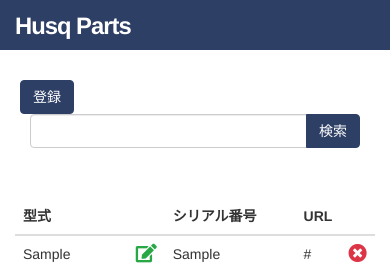
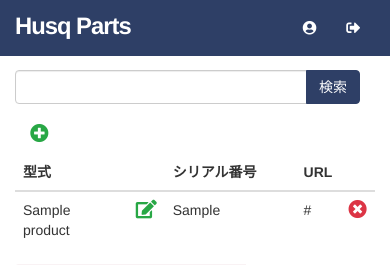
Before and after one commit to Tadakiyo-Hirano/Shipping-Label-Semi-Automatic-Input-System, a Rails app: page /products in a window 390 px wide. Shown: the top 265 px of the page. Run offline with Rails 7, Linux system fonts and the light colour scheme; a user stored in the database is signed in; tables that the repository leaves empty hold one stand-in row (values such as "Sample post"); style sheets or scripts are compiled from the project's sources; some libraries are stand-ins or nearby versions.

Commit message:
編集画面view修正

```diff
--- a/app/assets/stylesheets/custom.scss
+++ b/app/assets/stylesheets/custom.scss
@@ -16,11 +16,58 @@
   }
 }
 
+@media screen and (min-width:480px) {
+  /*　for iPhone Landscape　(iPhone 横)　*/
+
+}
+@media screen and (min-width:768px) and ( max-width:1024px) {
+  /*　for iPad 　*/
+  .pc-display {
+    display: none;
+  }
+}
+@media screen and (min-width:1024px) {
+  /*　for PC　*/
+  .mobile-display {
+    display: none;
+  }
+}
+
+.gnav {
+  flex-direction: column;
+}
+
+nav .pc-display li {
+  list-style: none;
+  float: left;
+  line-height: 50px;
+  margin-right: 20px;
+}
+
+nav .pc-display li a:hover {
+  text-decoration: none;
+}
+
 .navbar-right {
   a {
     color: #fff;
   }
   background-color: #2E3F66;
+}
+
+nav ul.mobile-display {
+  float: right;
+}
+
+
+nav .mobile-display li {
+  list-style: none;
+  float: left;
+  margin: 10px 30px 0 0;
+}
+
+nav .mobile-display li a:hover {
+  text-decoration: none;
 }
 
 .navbar-nav > li > a:hover {
--- a/app/assets/stylesheets/products.scss
+++ b/app/assets/stylesheets/products.scss
@@ -13,6 +13,24 @@
 }
 
 /* index */
+
+.btn-product-new {
+  margin-bottom: 10px;
+}
+
+.fa-plus-circle {
+  color: #28a745;
+}
+
+.fa-plus-circle:hover {
+  color: #28a745;
+  text-decoration: none;
+}
+
+.fa-plus-circle:focus {
+  color: #28a745;
+  text-decoration: none;
+}
 
 .fa-times-circle {
   color: #dc3545;
--- a/app/helpers/users_helper.rb
+++ b/app/helpers/users_helper.rb
@@ -1,2 +1,7 @@
 module UsersHelper
+
+  def provider
+    p = current_user.provider
+    p == "google_oauth2" ? p = "google" : p
+  end
 end
--- a/app/views/devise/sessions/new.html.erb
+++ b/app/views/devise/sessions/new.html.erb
@@ -26,6 +26,3 @@
 
   <%= render "devise/shared/links" %>
 </div>
-<div>
-<%= link_to "users_index", users_path %>
-</div>
--- a/app/views/layouts/_header.html.erb
+++ b/app/views/layouts/_header.html.erb
@@ -1,17 +1,24 @@
 <header class="navbar navbar-fixed-top navbar-right">
   <div class="container">
     <% if user_signed_in? %>
-      <%= link_to "Husq Parts", root_path, id: "logo" %>
+      <%= link_to "Husq Parts", parts_lists_path, id: "logo" %>
     <% else %>
       <%= link_to "Husq Parts", new_user_session_path, id: "logo" %>
     <% end %>
-    <nav class="pc-display">
-      <ul class="nav navbar-nav navbar-right">
-        <li><%= link_to current_user.email, "#" if user_signed_in? %></li>
+
+    <% if user_signed_in? %>
+    <nav class="nav navbar-nav navbar-right">
+      <ul class="pc-display">
+        <li><%= link_to current_user.email, user_path(current_user) %></li>
         <li><%= link_to "一覧編集", products_path %></li>
         <li><%= link_to "パーツ表", parts_lists_path %></li>
-        <li><%= link_to "", destroy_user_session_path, method: :delete, class: "fas fa-sign-out-alt" if user_signed_in? %></li>
+        <li><%= link_to "ログアウト", destroy_user_session_path, method: :delete %></li>
+      </ul>
+      <ul class="mobile-display">
+        <li><%= link_to "", user_path(current_user), class: "fas fa-user-circle" %></li>
+        <li><%= link_to "", destroy_user_session_path, method: :delete, class: "fas fa-sign-out-alt" %></li>
       </ul>
     </nav>
+    <% end %>
   </div>
 </header>
--- a/app/views/products/index.html.erb
+++ b/app/views/products/index.html.erb
@@ -1,10 +1,6 @@
-<div class="btn-toolbar">
-  <div class="btn-edit btn-group">
-    <%= link_to "登録", new_product_path, class: "btn btn-secondary" %>
-  </div>
 
 <%= form_with url: products_path, method: :get, local: true do |f| %>
-    <div class="col col-md-3 btn-group">
+  <div class="col col-md-4 search-form"">
     <div class="input-group input-group">
       <%= f.text_field :name, class: "form-control" %>
       <div class="input-group-btn">
@@ -13,6 +9,12 @@
     </div>
   </div>
 <% end %>
+
+<div class="col col-md-12">
+  <div class="btn-product-new">
+    <!-- 登録 -->
+    <%= link_to "", new_product_path, class: "fas fa-plus-circle fa-lg" %>
+  </div>
 </div>
 
 <table class="table table-responsive table-hover">
@@ -27,8 +29,13 @@
       </tr>
     </thead>
   <% else %>
-    <h1>型式の登録がありません。<%= link_to "", products_path,class: "fas fa-undo-alt" %></h1>
+    <tbody>
+      <tr>
+        <td class="search-none-message"><%= link_to "登録型式がありません。", products_path, class: "fa-lg" %><%= link_to "", parts_lists_path, class: "fas fa-backspace fa-lg" %></td>
+      </tr>
+    </tbody>
   <% end %>
+
   <% @products.each do |product| %>
     <tbody>
       <tr>
--- a/app/views/users/show.html.erb
+++ b/app/views/users/show.html.erb
@@ -11,7 +11,7 @@
       </tr>
       <tr>
         <td>連携</td>
-        <td><%= current_user.provider %></td>
+        <td><%= provider %></td>
       </tr>
       <tr>
         <td>前回ログイン</td>
```
Also changed, not shown: app/views/top_pages/top.html.erb (+2 -5 lines). Lines whose indentation alone changed are shown as unchanged.
